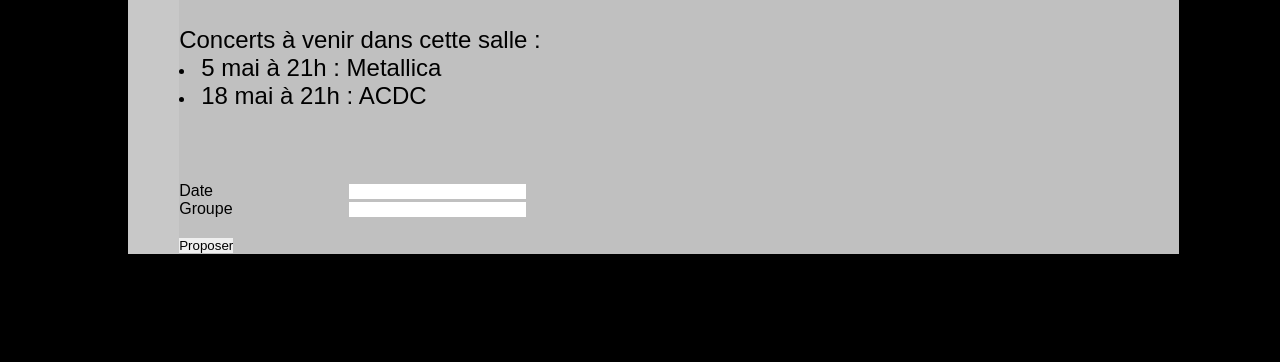
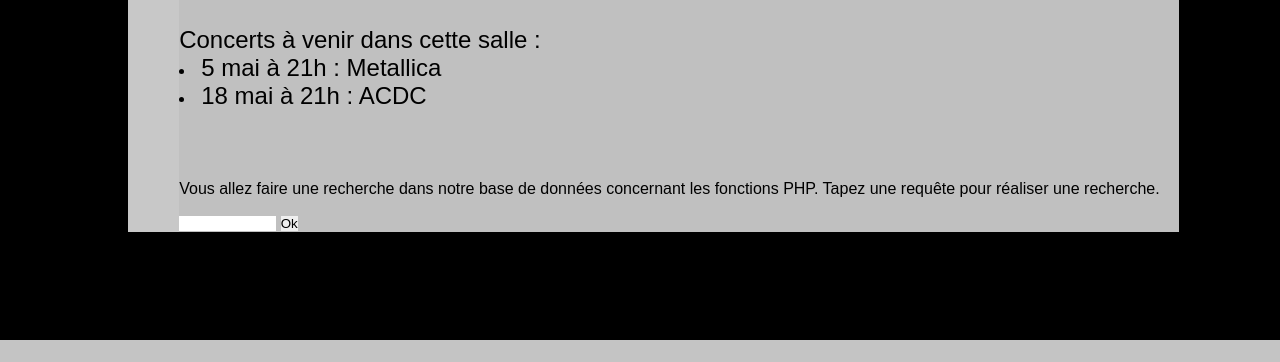
Before and after one commit to olbucaille/raining_music, a PHP site: page /template/Salle.php in a window 1280 px wide. Shown: the part 834-1196 px from the top of the page. After the commit the page ends 1174 px from the top, so only its background shows below. Run offline with PHP 8.4, Linux system fonts and the light colour scheme; some libraries are stand-ins or nearby versions.

Commit message:
modifs page salle

```diff
--- a/raining_music/template/Salle.php
+++ b/raining_music/template/Salle.php
@@ -12,35 +12,72 @@ include("./../layout/basic_header.php");
         <li><font size =5><font color = "black"> Adresse :</font></font>
         <font size =5><font color = "black">42 rue du Montparnasse, 75014 Paris</font></font>
         <br />
-        <li><font size =5><font color = "black">T&eacutel&eacutephone : 01 43 35 38 29</font></font>
+        <li><font size =5><font color = "black">Téléphone : 01 43 35 38 29</font></font>
         <br />
         <li><font size = 5><font color = "black"> Horaires : 8h30 - 5h00</font></font>
 <br /><img src="./../pictures/Falstaff.jpg" alt="Le Falstaff" border=":#0b8dca thick solid" height="200" width="300" style="position:relative;top:5px; margin-right:10px ; margin-bottom: 15px;"  /></p>
 <img src="./../pictures/falstaff2.jpg" alt="Le Falstaff" border=":#0b8dca thick solid" height="200" width="300" style="position:relative;top:5px; margin-right:10px ; margin-bottom: 15px;"  /></p>
-<font size = 5><font color= "black"> Concerts &agrave venir dans cette salle :</font></font>
+<font size = 5><font color= "black"> Concerts à venir dans cette salle :</font></font>
 <br />
-<li><font size = 5><font color= "black"> 5 mai &agrave 21h : Metallica</font></font>
+<li><font size = 5><font color= "black"> 5 mai à 21h : Metallica</font></font>
 <br />
-<li><font size = 5><font color= "black"> 18 mai &agrave 21h : ACDC</font></font>
+<li><font size = 5><font color= "black"> 18 mai à 21h : ACDC</font></font>
 <br />
 <br />
 <br />
 <br />
-            <div id="loginFormContainer">
-                <div id="FormulaireConcert">
-                    <fieldset>
-                    <form method="post" action="./scripts/identification.php">
-                      <br />  <label id="proposer" for="username">Date</label>
-            		 <input name="username" type="text" /><br/>
-                        <label id="proposer" for="date">Groupe</label>
-                       <input name="groupe" type="text" /><br /> <br />
-                        <input id="ok" name="ok" value="Proposer" onClick="closeForm()" type="submit" />&nbsp; <a href="#"></a>
-                    </form>
-                   </fieldset>
-                </div>
-                 </div>
 
+<?
+if(isset($_POST['requete']) && $_POST['requete'] != NULL) // on vérifie d'abord l'existence du POST et aussi si la requete n'est pas vide.
+{
+mysql_connect('localhost','root','');
+mysql_select_db('bd_raining_music'); // on se connecte à MySQL.
+$requete = htmlspecialchars($_POST['requete']); // on crée une variable $requete pour faciliter l'écriture de la requête SQL
+$query = mysql_query("SELECT * FROM concert WHERE id LIKE '%$requete%' ORDER BY id DESC") or die (mysql_error());
+$nb_resultats = mysql_num_rows($query); // on utilise la fonction mysql_num_rows pour compter les résultats pour vérifier après
+if($nb_resultats != 0) // si le nombre de résultats est supérieur à 0, on continue
+{
+// maintenant, on va afficher les résultats et la page qui les donne ainsi que leur nombre
+?>
+<h3>Résultats de votre recherche.</h3>
+<p>Nous avons trouvé <? echo $nb_resultats; // on affiche le nombre de résultats
+if($nb_resultats > 1) { echo 'résultats'; } else { echo 'résultat'; } // on vérifie le nombre de résultats pour orthographier correctement.
+?>
+dans notre base de données. Voici les fonctions que nous avons trouvées :<br/>
+<br/>
+<?
+while($donnees = mysql_fetch_array($query)) // on fait un while pour afficher la liste des fonctions trouvées, ainsi que l'id qui permettra de faire le lien vers la page de la fonction
+{
+?>
+<a href="fonction.php?id=<? echo $donnees['id']; ?>"><? echo $donnees['nom_fonction']; ?></a><br/>
+<?
+} // fin de la boucle
+?><br/>
+<br/>
+<a href="rechercher.php">Faire une nouvelle recherche</a></p>
+<?
+}
+else
+{
+?>
+<h3>Pas de résultats</h3>
+<p>Nous n'avons trouvé aucun résultat pour votre requête "<? echo $_POST['requete']; ?>". <a href="rechercher.php">Réessayez</a> avec autre chose.</p>
+<?
+}
+mysql_close();
+}
+else
+{
+?>
+<p>Vous allez faire une recherche dans notre base de données concernant les fonctions PHP. Tapez une requête pour réaliser une recherche.</p>
+<form action="rechercher.php" method="Post">
+<input type="text" name="requete" size="10">
+<input type="submit" value="Ok">
+</form>
+<?
+}
 
+?>
     </li>
     </div>
 
```
